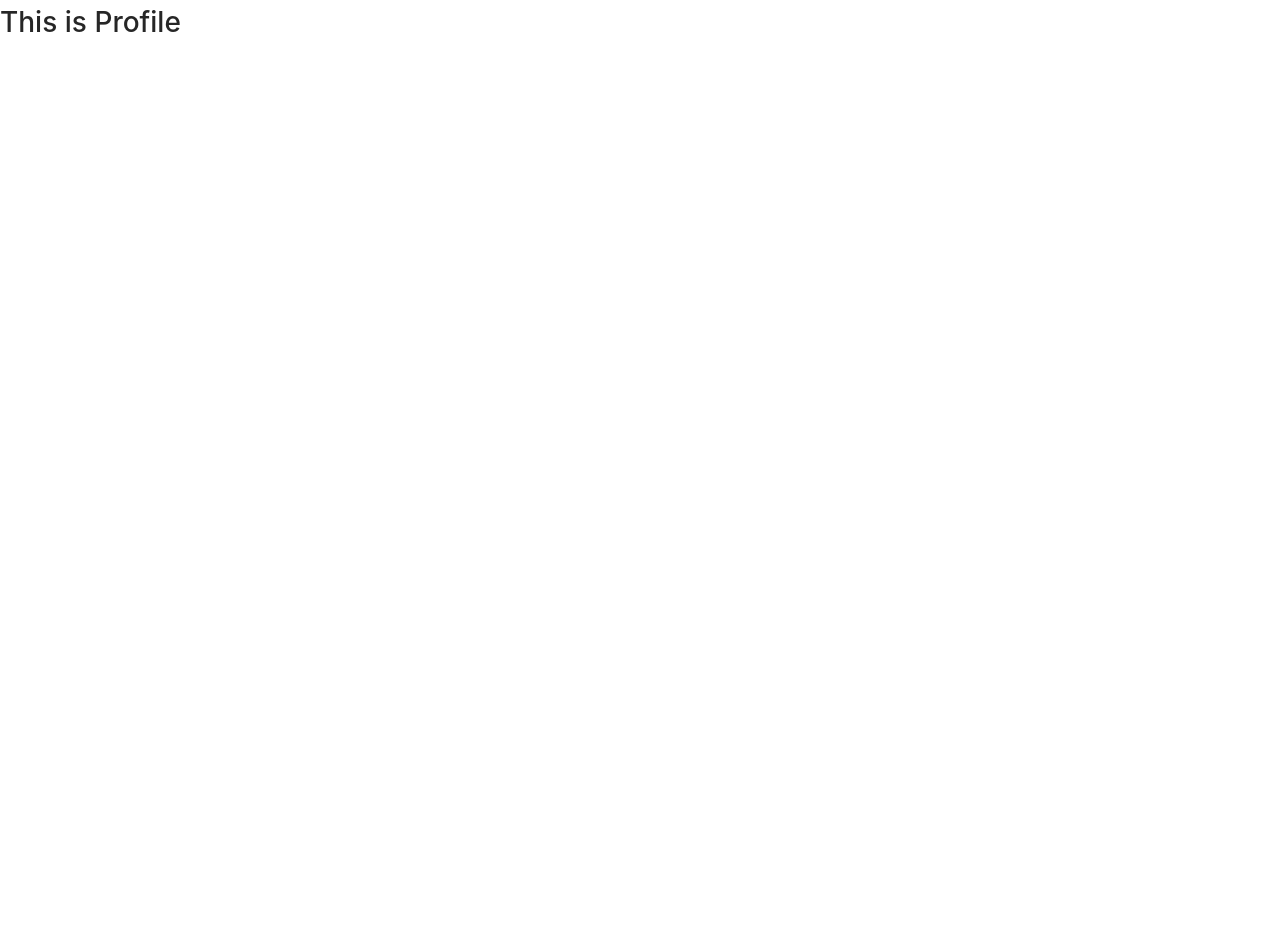
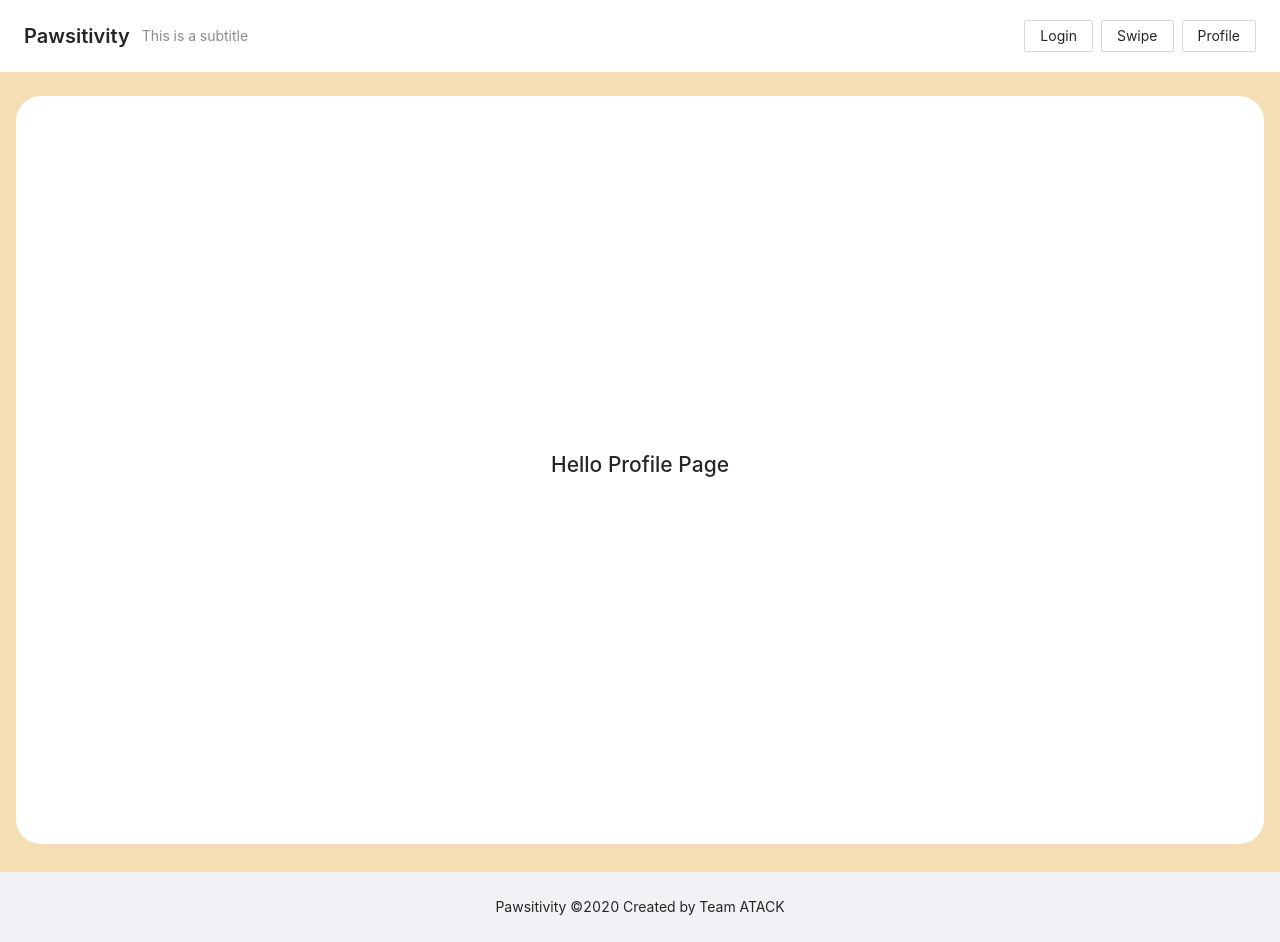
Before and after one commit to arielbs1991/pawsitivity-front-end, a React (Create React App) app: page /profile in a window 1280 px wide. Before the commit the page ends 800 px from the top, so only its background shows below. Built offline with nearby package versions, Linux system fonts and the light colour scheme.

Commit message:
complete revamp

```diff
--- a/src/App.css
+++ b/src/App.css
@@ -11,11 +11,11 @@
 
 /* Header */
 
-/* #components-layout-demo-responsive .logo {
+#components-layout-demo-responsive .logo {
   height: 32px;
-  background: rgba(255, 255, 255, 0.2);
+  background: rgba(20, 9, 174, 0.2);
   margin: 16px;
-} */
+}
 /*
 .site-layout-sub-header-background {
   background: rgb(8, 40, 142);
@@ -27,11 +27,11 @@
   height: 100%;
 } */
 
-/*
+
 
 .ant-layout {
   height: 100vh
-} */
+}
 
 .pupsterTitle {
   font-size: 3em;
--- a/src/App.js
+++ b/src/App.js
@@ -2,12 +2,15 @@ import React from 'react';
 import './App.css';
 import { BrowserRouter as Router, Route, Switch } from 'react-router-dom';
 import Login from "./pages/Login"
+import Swipe from './pages/Swipe';
 import Profile from './pages/Profile';
-import Swipe from './pages/Swipe';
+import HeaderComp from "./components/Header"
+import FooterComp from "./components/Footer"
 
 function App() {
   return (
     <Router>
+      <HeaderComp/>
     <Switch>
       <Route path="/login">
         <Login/>
@@ -22,10 +25,9 @@ function App() {
         <Login/>
       </Route>
     </Switch>
+    <FooterComp />
   </Router>
   );
 }
 
-// TODO: make navbar in components to put on each page
-
 export default App;
--- /dev/null
+++ b/src/components/Footer/index.js
@@ -0,0 +1,12 @@
+import React from 'react'
+import { Layout} from 'antd';
+
+const { Footer } = Layout;
+
+export default function FooterComp() {
+    return (
+
+    <Footer style={{ textAlign: 'center', height: 'calc(100vh - 55)' }}>Pawsitivity ©2020 Created by Team ATACK</Footer>
+
+    )
+}
--- /dev/null
+++ b/src/components/Header/index.js
@@ -0,0 +1,19 @@
+import React from 'react'
+import { PageHeader, Button } from 'antd';
+
+export default function HeaderComp() {
+    return (
+        <PageHeader
+            className="site-page-header-responsive"
+
+            title="Pawsitivity"
+            subTitle="This is a subtitle"
+            extra={[
+                <Button onClick={() => { window.location.href = "/Login" }} key="3">Login</Button>,
+                <Button onClick={() => { window.location.href = "/Swipe" }} key="2">Swipe</Button>,
+                <Button onClick={() => { window.location.href = "/Profile" }} key="1">Profile</Button>,
+            ]}
+        />
+
+    )
+}
--- /dev/null
+++ b/src/components/Header/style.css
@@ -0,0 +1,4 @@
+.site-layout-sub-header-background {
+    background: rgb(8, 40, 142);
+    justify-content: center;
+  }
--- /dev/null
+++ b/src/components/animalCard/index.js
@@ -0,0 +1,17 @@
+import React from 'react'
+
+
+export default function AnimalCardComp(props) {
+    return (
+
+        <div className="animalCard">
+            <img src={props.imageSrc}/>
+            <h1 align="center">{props.name}</h1>
+            <div className="pupCardOptions">
+                <h1>yes</h1>
+                <h1>no</h1>
+            </div>
+            <h1 align="center">Info</h1>
+        </div>
+    )
+}
--- a/src/pages/Login.js
+++ b/src/pages/Login.js
@@ -1,9 +1,23 @@
 import React from 'react'
+import { Layout} from 'antd';
+import './Swipe.css'
+
+const { Content } = Layout;
+
 
 export default function Login() {
   return (
-    <div>
-      <h1>This is Login</h1>
-    </div>
+    <Layout>
+
+
+
+
+      <Content style={{ margin: '24px 16px 0' }}>
+        <div className="site-layout-background" style={{ padding: 24, minHeight: 360 }}>
+          <h1>Hello Login Page</h1>
+        </div>
+      </Content>
+
+  </Layout>
   )
 }
--- a/src/pages/Profile.js
+++ b/src/pages/Profile.js
@@ -1,9 +1,18 @@
 import React from 'react'
+import { Layout} from 'antd';
+import './Swipe.css'
+
+const { Content } = Layout;
+
 
 export default function Profile() {
   return (
-    <div>
-      <h1>This is Profile</h1>
-    </div>
+    <Layout>
+      <Content style={{ margin: '24px 16px 0' }}>
+        <div className="site-layout-background" style={{ padding: 24, minHeight: 360 }}>
+          <h1>Hello Profile Page</h1>
+        </div>
+      </Content>
+  </Layout>
   )
 }
--- a/src/pages/Swipe.css
+++ b/src/pages/Swipe.css
@@ -30,11 +30,6 @@
 }
 
 .ant-layout {
-    height: 100vh;
+    background-color: wheat;
+    padding-bottom: 2em;
 }
-
-.pawTitle {
-    color: whitesmoke;
-    font-size: xx-large;
-    padding: 2px;
-}
--- a/src/pages/Swipe.js
+++ b/src/pages/Swipe.js
@@ -1,37 +1,34 @@
-import React from "react";
-import { Layout } from 'antd';
+import React, {Component} from "react";
+import { Layout} from 'antd';
+import AnimalCardComp from "../components/animalCard"
 import './Swipe.css'
 
-const { Header, Content, Footer, } = Layout;
+const { Content } = Layout;
 
 
-function Swipe() {
+class Swipe extends Component {
+state={
+  dogs:[],
+  cats:[]
+}
+
+
+render(){
   return (
 
     <Layout>
-      <Layout>
 
-        <Header className="site-layout-sub-header-background" style={{ padding: 0 }}>
-          <h1 class="pawTitle">Pawsitivity</h1>
-        </Header>
+
+
 
         <Content style={{ margin: '24px 16px 0' }}>
           <div className="site-layout-background" style={{ padding: 24, minHeight: 360 }}>
-            <div className="animalCard">
-              <img src="https://post.medicalnewstoday.com/wp-content/uploads/sites/3/2020/02/322868_1100-1100x628.jpg" />
-              <h1 align="center">Mochi</h1>
-              <div className="pupCardOptions">
-                <h1>yes</h1>
-                <h1>no</h1>
-              </div>
-              <h1 align="center">Info</h1>
-            </div>
+            <AnimalCardComp  name={"Mochi"} imageSrc = {"https://post.medicalnewstoday.com/wp-content/uploads/sites/3/2020/02/322868_1100-1100x628.jpg" }   />
           </div>
         </Content>
-        <Footer style={{ textAlign: 'center' }}>Pawsitivity © 2020 Created by ATACK</Footer>
-      </Layout>
+
     </Layout>
-  );
+  );}
 }
 
 export default Swipe;
```
Also changed, not shown: src/components/Footer/style.css (added), src/components/animalCard/style.css (added). Lines whose indentation alone changed are shown as unchanged.
